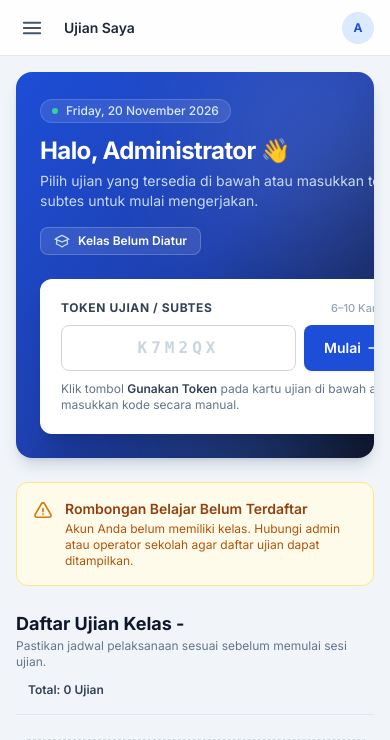
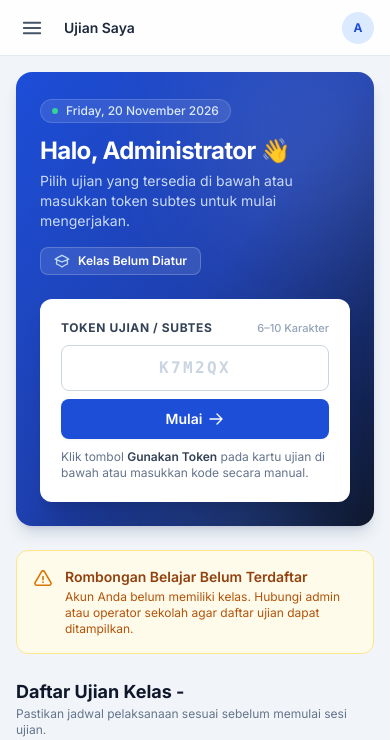
Before and after one commit to Andikasyptr/cbt-kitri, a Laravel app: page /siswa in a window 390 px wide. Shown: the top 740 px of the page. Run offline with Laravel 12, Linux system fonts and the light colour scheme; a user stored in the database is signed in; data comes from the database, SQL or seed files in the repository; data that the repository does not hold is empty; some libraries are stand-ins or nearby versions.

Commit message:
perbaikan button mulai siswa

```diff
--- a/resources/views/siswa/dashboard.blade.php
+++ b/resources/views/siswa/dashboard.blade.php
@@ -29,7 +29,7 @@
             </div>
 
             <div class="lg:col-span-5">
-                <form action="{{ route('siswa.token') }}" method="POST" class="rounded-xl border border-white/10 bg-white p-5 text-slate-800 shadow-xl">
+                <form action="{{ route('siswa.token') }}" method="POST" class="overflow-hidden rounded-xl border border-white/10 bg-white p-5 text-slate-800 shadow-xl">
                     @csrf
                     <div class="mb-2 flex items-center justify-between">
                         <label for="input-token" class="text-xs font-bold uppercase tracking-wider text-slate-700">
@@ -38,7 +38,7 @@
                         <span class="text-[11px] font-medium text-slate-400">6–10 Karakter</span>
                     </div>
 
-                    <div class="flex gap-2">
+                    <div class="flex flex-col gap-2 sm:flex-row">
                         <input id="input-token"
                                name="token"
                                value="{{ old('token') }}"
@@ -47,8 +47,8 @@
                                autocapitalize="characters"
                                required
                                placeholder="K7M2QX"
-                               class="min-w-0 flex-1 rounded-lg border border-slate-300 bg-slate-50 px-3 py-2.5 text-center font-mono text-lg font-bold uppercase tracking-[0.25em] text-slate-900 placeholder-slate-300 transition focus:border-blue-600 focus:bg-white focus:outline-none focus:ring-2 focus:ring-blue-600/20">
-                        <button type="submit" class="inline-flex shrink-0 items-center justify-center gap-1.5 rounded-lg bg-blue-700 px-5 py-2.5 text-sm font-semibold text-white shadow-sm transition hover:bg-blue-800 focus:outline-none focus:ring-2 focus:ring-blue-600 focus:ring-offset-2">
+                               class="w-full min-w-0 rounded-lg border border-slate-300 bg-slate-50 px-3 py-2.5 text-center font-mono text-base font-bold uppercase tracking-[0.15em] text-slate-900 placeholder-slate-300 transition focus:border-blue-600 focus:bg-white focus:outline-none focus:ring-2 focus:ring-blue-600/20 sm:flex-1">
+                        <button type="submit" class="inline-flex w-full shrink-0 items-center justify-center gap-1.5 rounded-lg bg-blue-700 px-5 py-2.5 text-sm font-semibold text-white shadow-sm transition hover:bg-blue-800 focus:outline-none focus:ring-2 focus:ring-blue-600 focus:ring-offset-2 sm:w-auto">
                             Mulai
                             <svg class="h-4 w-4" fill="none" viewBox="0 0 24 24" stroke-width="2" stroke="currentColor">
                                 <path stroke-linecap="round" stroke-linejoin="round" d="M13.5 4.5L21 12m0 0l-7.5 7.5M21 12H3" />
```
